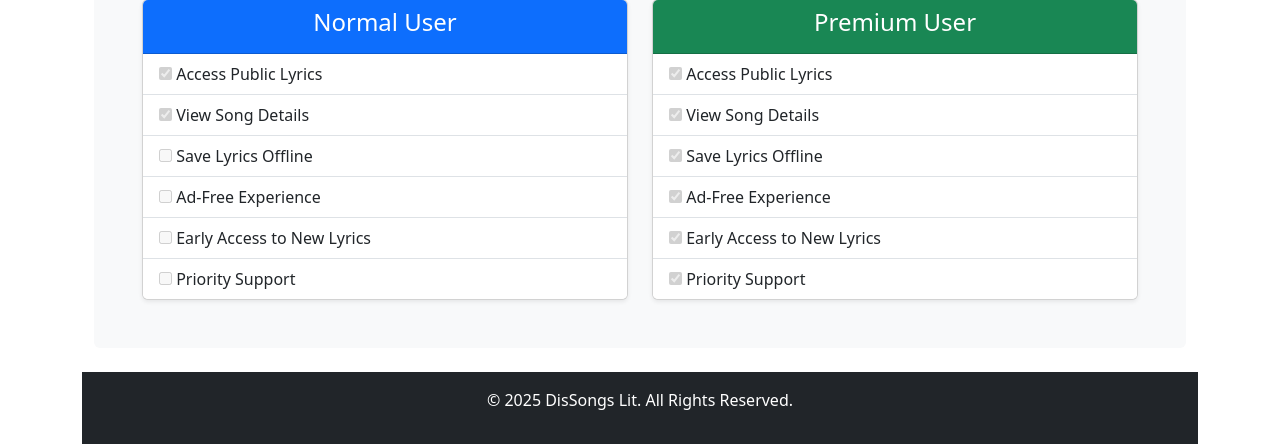
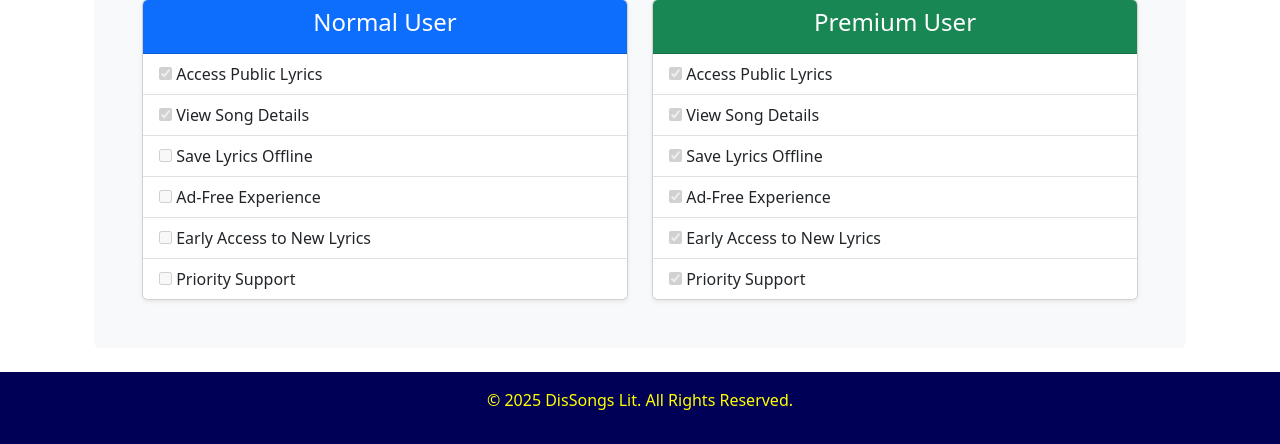
Before and after one commit to DisCedric2/DisSongs-Lit, a Django app: page / in a window 1280 px wide. Shown: the part 2634-3078 px from the top of the page. Run offline with Django 5.2, Linux system fonts and the light colour scheme; data comes from the database, SQL or seed files in the repository; both versions use the stored data as it was after the commit; some libraries are stand-ins or nearby versions.

Commit message:
footer updated

```diff
--- a/DSLproject/dsl/static/css/style.css
+++ b/DSLproject/dsl/static/css/style.css
@@ -1,22 +1,23 @@
 body, html {
+    height: 100%;
     margin: 0;
     padding: 0;
-    min-height: 100vh;
     display: flex;
     flex-direction: column;
 }
 
 .content {
     flex: 1;
-    padding: 20px;
 }
 
 .footer {
+    width: 100%;
     background-color: #000057;
     color: yellow;
     text-align: center;
     padding: 1rem;
     margin-top: auto;
+    position: relative;
 }
 
 .table-dark th, .table-dark td {
--- a/DSLproject/dsl/templates/DSLbase.html
+++ b/DSLproject/dsl/templates/DSLbase.html
@@ -33,14 +33,13 @@
         .dropdown-item:hover {
             background-color: #000057 !important;
         }
-        footer {
-            position: flex;
-            bottom: 0;
-            width: 100%;
+                .footer {
             background-color: #000057;
             color: yellow;
-            padding: 10px 0;
             text-align: center;
+            padding: 1rem;
+            margin-top: auto;
+            position: relative;
         }
     </style>
     {% block extra_css %}{% endblock %}
@@ -102,11 +101,13 @@
     <div class="container mt-4">
         {% block content %}{% endblock %}
     </div>
-    <footer class="footer mt-auto py-3 bg-dark text-white text-center">
-        <div class="container">
-            <p>&copy; 2025 DisSongs Lit. All Rights Reserved.</p>
-        </div>
-    </footer>
+
+<footer>
+    <div class=" container-fluid footer">
+        <p>&copy; 2025 DisSongs Lit. All Rights Reserved.</p>
+    </div>
+</footer>
+
     <script src="https://cdn.jsdelivr.net/npm/@popperjs/core@2.11.6/dist/umd/popper.min.js"></script>
     <script src="https://cdn.jsdelivr.net/npm/bootstrap@5.3.0-alpha1/dist/js/bootstrap.min.js"></script>
     {% block extra_js %}{% endblock %}
--- a/DSLproject/dsl/templates/DSLhome.html
+++ b/DSLproject/dsl/templates/DSLhome.html
@@ -149,5 +149,5 @@
         e.preventDefault();
     }
 </script>
-
+</div>
 {% endblock %}
--- a/DSLproject/dsl/templates/DSLsignin.html
+++ b/DSLproject/dsl/templates/DSLsignin.html
@@ -1,5 +1,4 @@
-{% extends "DSLbase.html" %}
-{% load static %}
+{% extends "DSLbase.html" %} {% load static %}
 {% block title %}DisSongs-Lit | Sign-IN{% endblock %}
 
 {% block content %}
```
Also changed, not shown: DSLproject/dsl/templates/anjujhandu.html (added, +11 -0 lines), DSLproject/db.sqlite3.
